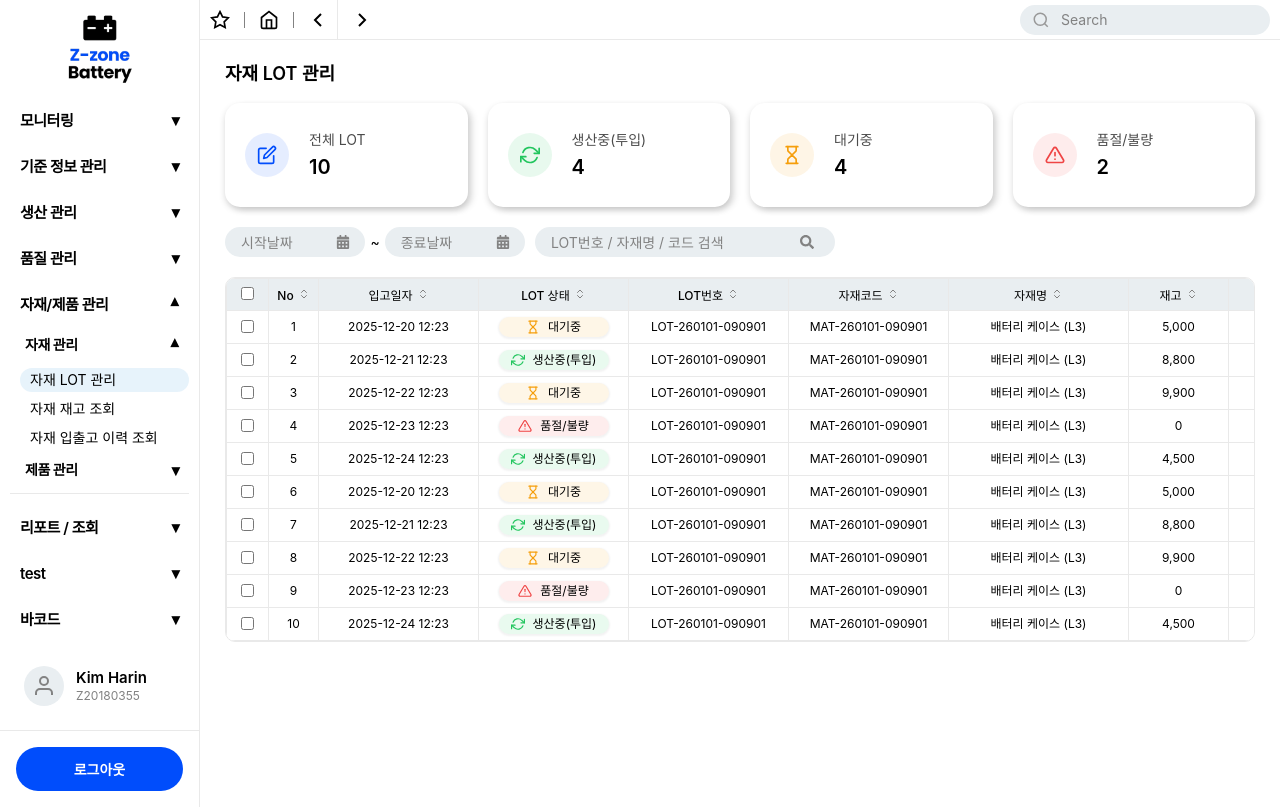
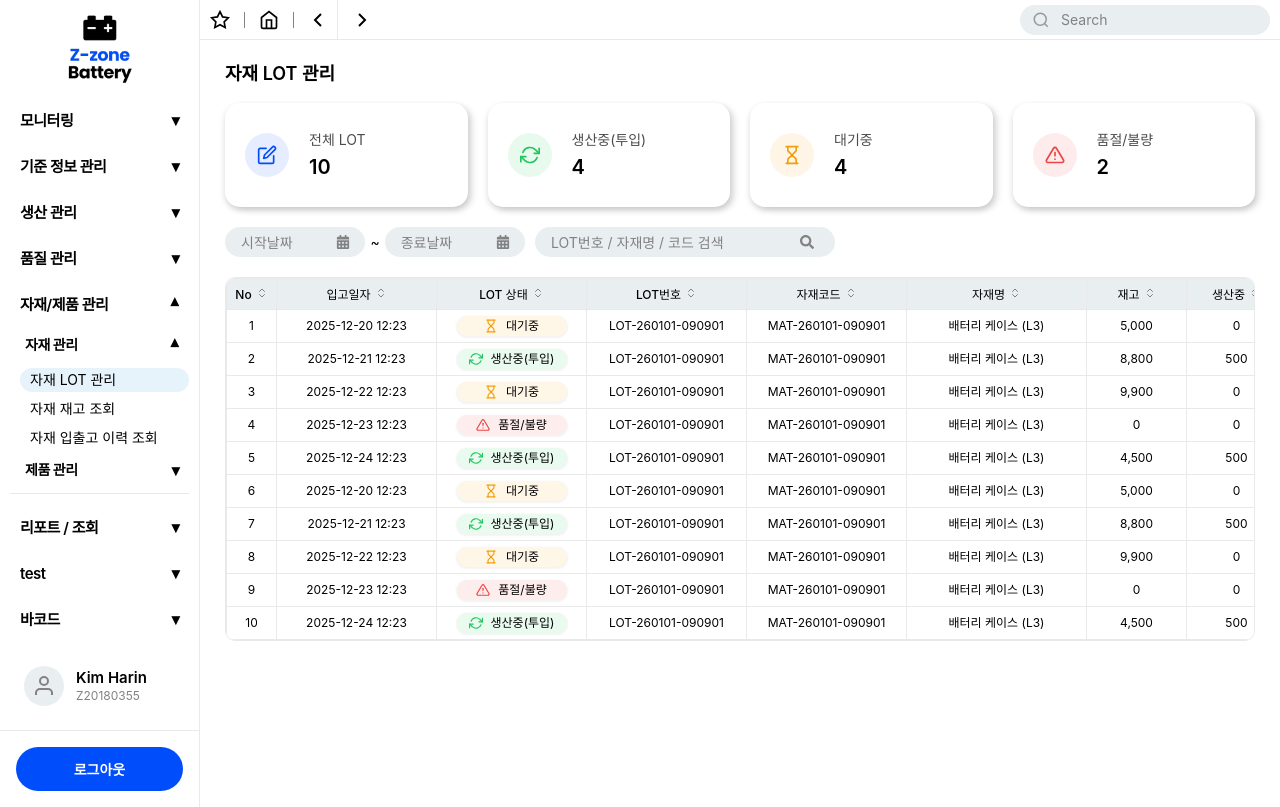
Before and after one commit to mes-team-2/React, a React (Create React App) app: page /mes/inventory/material-lot in a window 1280 px wide. Built offline with nearby package versions, Linux system fonts and the light colour scheme; sample sign-in values are in the browser's storage.

Commit message:
체크박스 지움

```diff
--- a/src/pages/inventory/FgInventory.js
+++ b/src/pages/inventory/FgInventory.js
@@ -215,7 +215,7 @@
       <TableStyle
         data={filteredData}
         columns={columns}
-        selectable={true}
+        selectable={false}
         selectedIds={selectedIds}
         onSelectChange={setSelectedIds}
         sortConfig={sortConfig}
--- a/src/pages/production/MaterialLot.js
+++ b/src/pages/production/MaterialLot.js
@@ -320,7 +320,7 @@
         <TableStyle
           columns={columns}
           data={sortedList}
-          selectable={true}
+          selectable={false}
           onRowClick={handleRowClick}
           sortConfig={sortConfig}
           onSort={handleSort}
```
